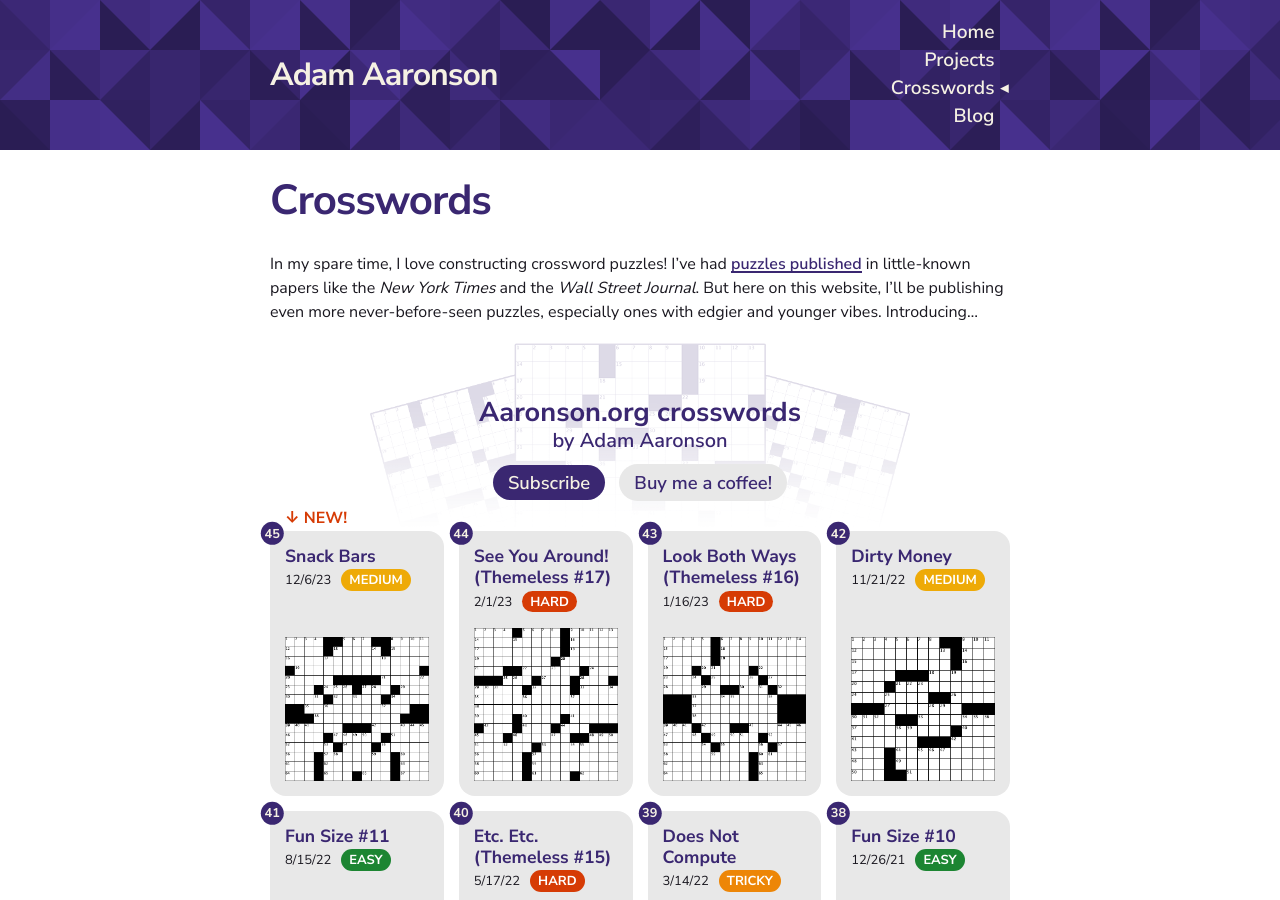
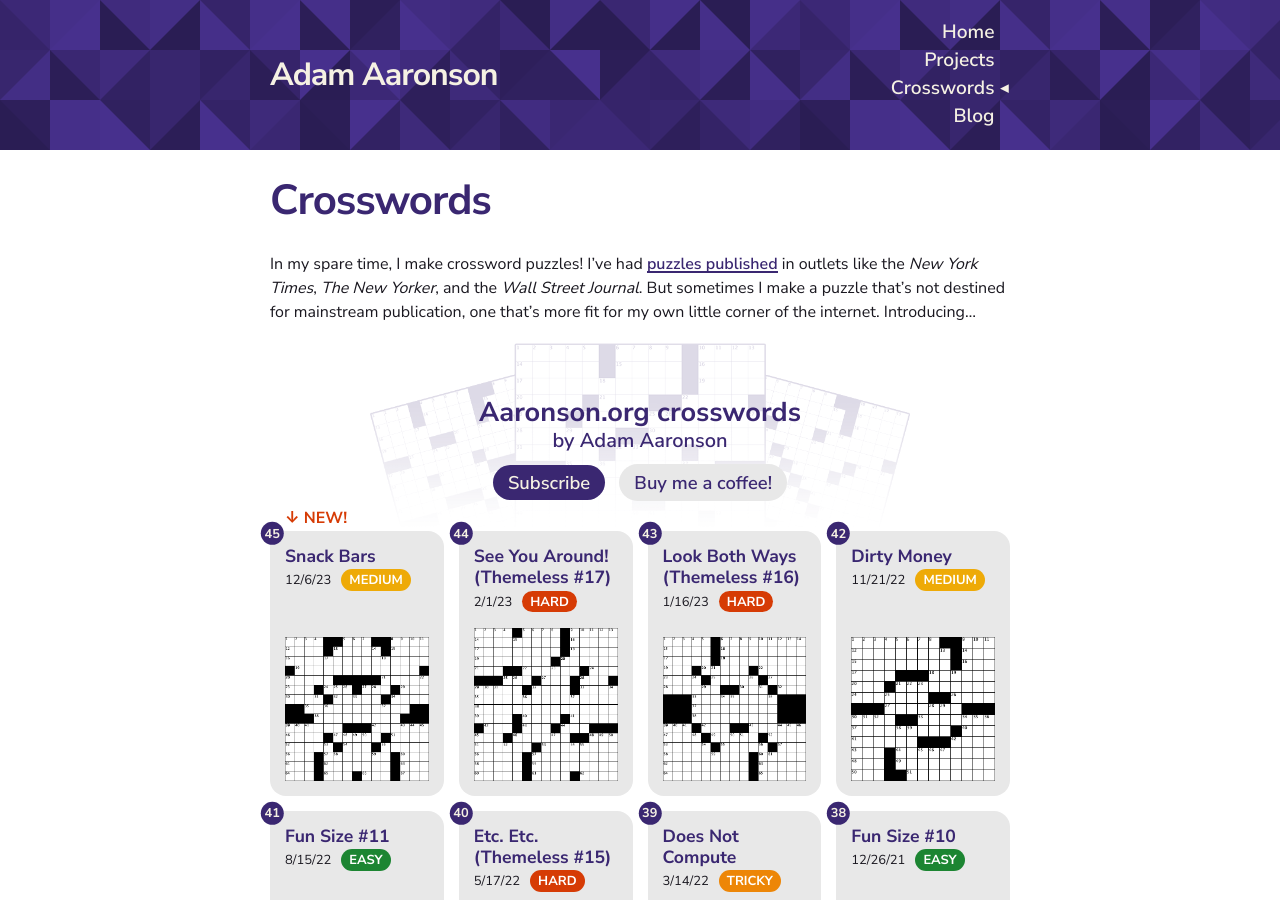
Before and after one commit to adamaaronson/adamaaronson.github.io, a Jekyll site: the page built from crosswords.md, in a window 1280 px wide and 900 px high. Built offline with Jekyll 4.4.1, drawn with Linux system fonts in a browser that asks for light colours; comment, search, counter and statistics services are not loaded.

Commit message:
Tweak crosswords description

```diff
--- a/crosswords.md
+++ b/crosswords.md
@@ -5,4 +5,4 @@ permalink: /crosswords/
 position: 3
 ---
 
-In my spare time, I love constructing crossword puzzles! I've had [puzzles published](/publications) in little-known papers like the _New York Times_ and the _Wall Street Journal_. But here on this website, I'll be publishing even more never-before-seen puzzles, especially ones with edgier and younger vibes. Introducing&hellip;
+In my spare time, I make crossword puzzles! I've had [puzzles published](/publications) in outlets like the _New York Times_, _The New Yorker_, and the _Wall Street Journal_. But sometimes I make a puzzle that's not destined for mainstream publication, one that's more fit for my own little corner of the internet. Introducing&hellip;
```
